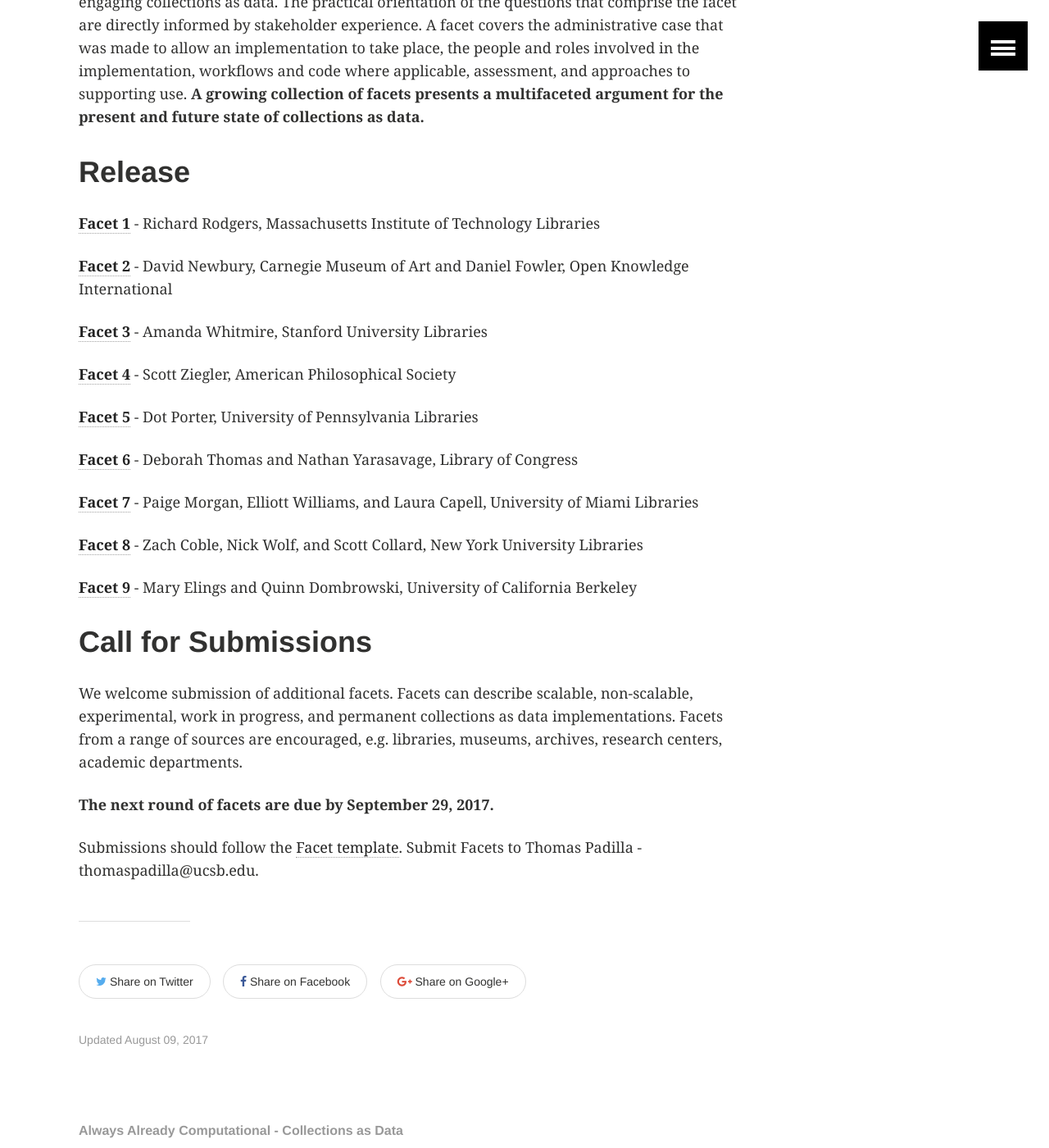
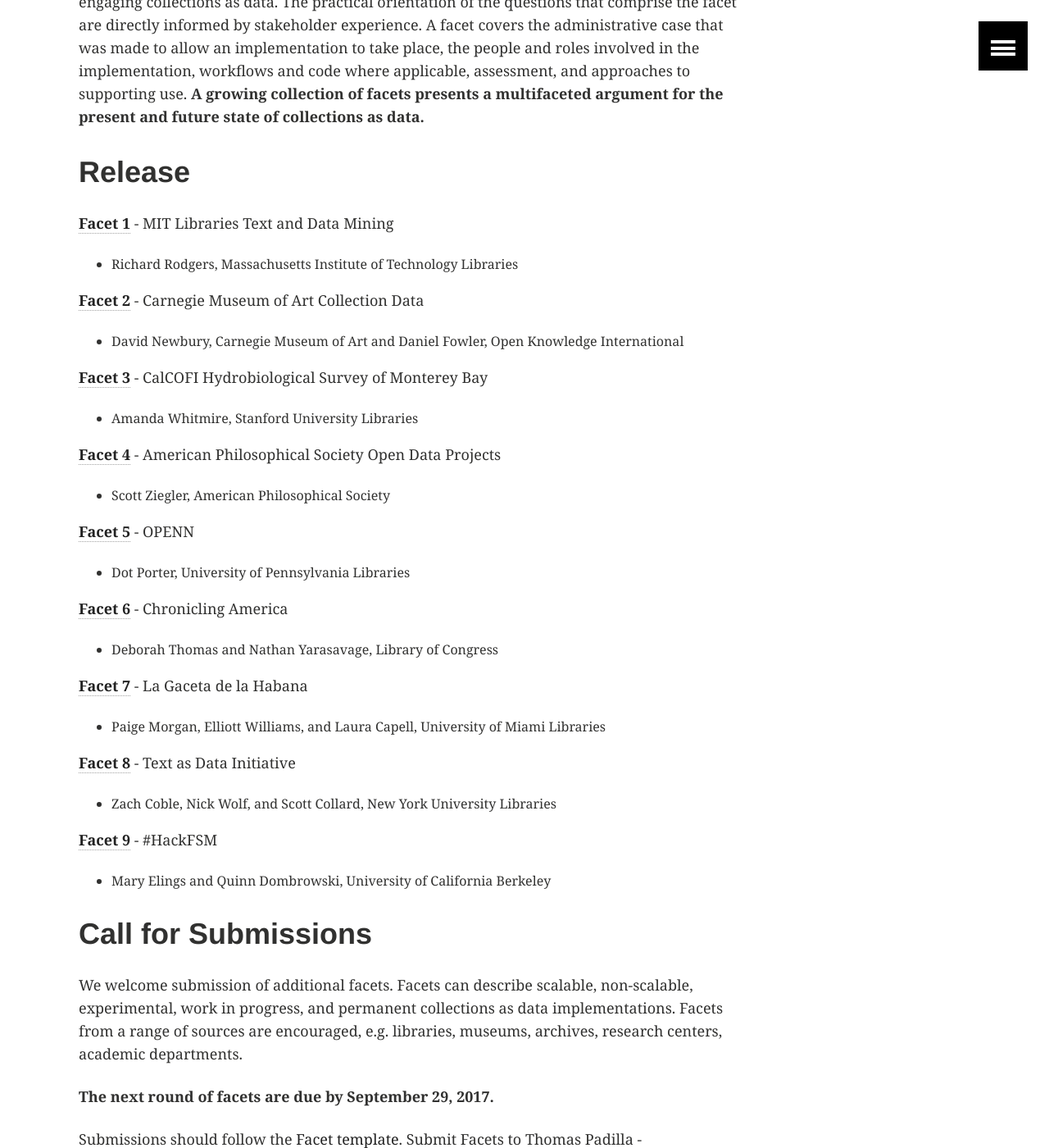
Before and after one commit to collectionsasdata/collectionsasdata.github.io, a Jekyll site: the page built from _posts/2017-8-9-facets.markdown, in a window 1280 px wide and 1400 px high, scrolled down 631 px. Shown: the whole window at 82% size. Built offline with Jekyll 4.4.1, drawn with Linux system fonts in a browser that asks for light colours.

Commit message:
Update 2017-8-9-facets.markdown

```diff
--- a/_posts/2017-8-9-facets.markdown
+++ b/_posts/2017-8-9-facets.markdown
@@ -12,23 +12,32 @@
 
 # Release
 
-[**Facet 1**](https://collectionsasdata.github.io/facet1/) - Richard Rodgers, Massachusetts Institute of Technology Libraries
+[**Facet 1**](https://collectionsasdata.github.io/facet1/) - MIT Libraries Text and Data Mining
+* Richard Rodgers, Massachusetts Institute of Technology Libraries
 
-[**Facet 2**](https://collectionsasdata.github.io/facet2/) - David Newbury, Carnegie Museum of Art and Daniel Fowler, Open Knowledge International
+[**Facet 2**](https://collectionsasdata.github.io/facet2/) - Carnegie Museum of Art Collection Data
+* David Newbury, Carnegie Museum of Art and Daniel Fowler, Open Knowledge International
 
-[**Facet 3**](https://collectionsasdata.github.io/facet3/) - Amanda Whitmire, Stanford University Libraries
+[**Facet 3**](https://collectionsasdata.github.io/facet3/) - CalCOFI Hydrobiological Survey of Monterey Bay
+* Amanda Whitmire, Stanford University Libraries
 
-[**Facet 4**](https://collectionsasdata.github.io/facet4/) - Scott Ziegler, American Philosophical Society
+[**Facet 4**](https://collectionsasdata.github.io/facet4/) - American Philosophical Society Open Data Projects
+* Scott Ziegler, American Philosophical Society
 
-[**Facet 5**](https://collectionsasdata.github.io/facet5/) - Dot Porter, University of Pennsylvania Libraries
+[**Facet 5**](https://collectionsasdata.github.io/facet5/) - OPENN
+* Dot Porter, University of Pennsylvania Libraries
 
-[**Facet 6**](https://collectionsasdata.github.io/facet6/) - Deborah Thomas and Nathan Yarasavage, Library of Congress
+[**Facet 6**](https://collectionsasdata.github.io/facet6/) - Chronicling America
+* Deborah Thomas and Nathan Yarasavage, Library of Congress
 
-[**Facet 7**](https://collectionsasdata.github.io/facet7/) - Paige Morgan, Elliott Williams, and Laura Capell, University of Miami Libraries
+[**Facet 7**](https://collectionsasdata.github.io/facet7/) - La Gaceta de la Habana
+* Paige Morgan, Elliott Williams, and Laura Capell, University of Miami Libraries
 
-[**Facet 8**](https://collectionsasdata.github.io/facet8/) - Zach Coble, Nick Wolf, and Scott Collard, New York University Libraries
+[**Facet 8**](https://collectionsasdata.github.io/facet8/) - Text as Data Initiative
+* Zach Coble, Nick Wolf, and Scott Collard, New York University Libraries
 
-[**Facet 9**](https://collectionsasdata.github.io/facet9/) - Mary Elings and Quinn Dombrowski, University of California Berkeley
+[**Facet 9**](https://collectionsasdata.github.io/facet9/) - #HackFSM
+* Mary Elings and Quinn Dombrowski, University of California Berkeley
 
 # Call for Submissions
 
```
